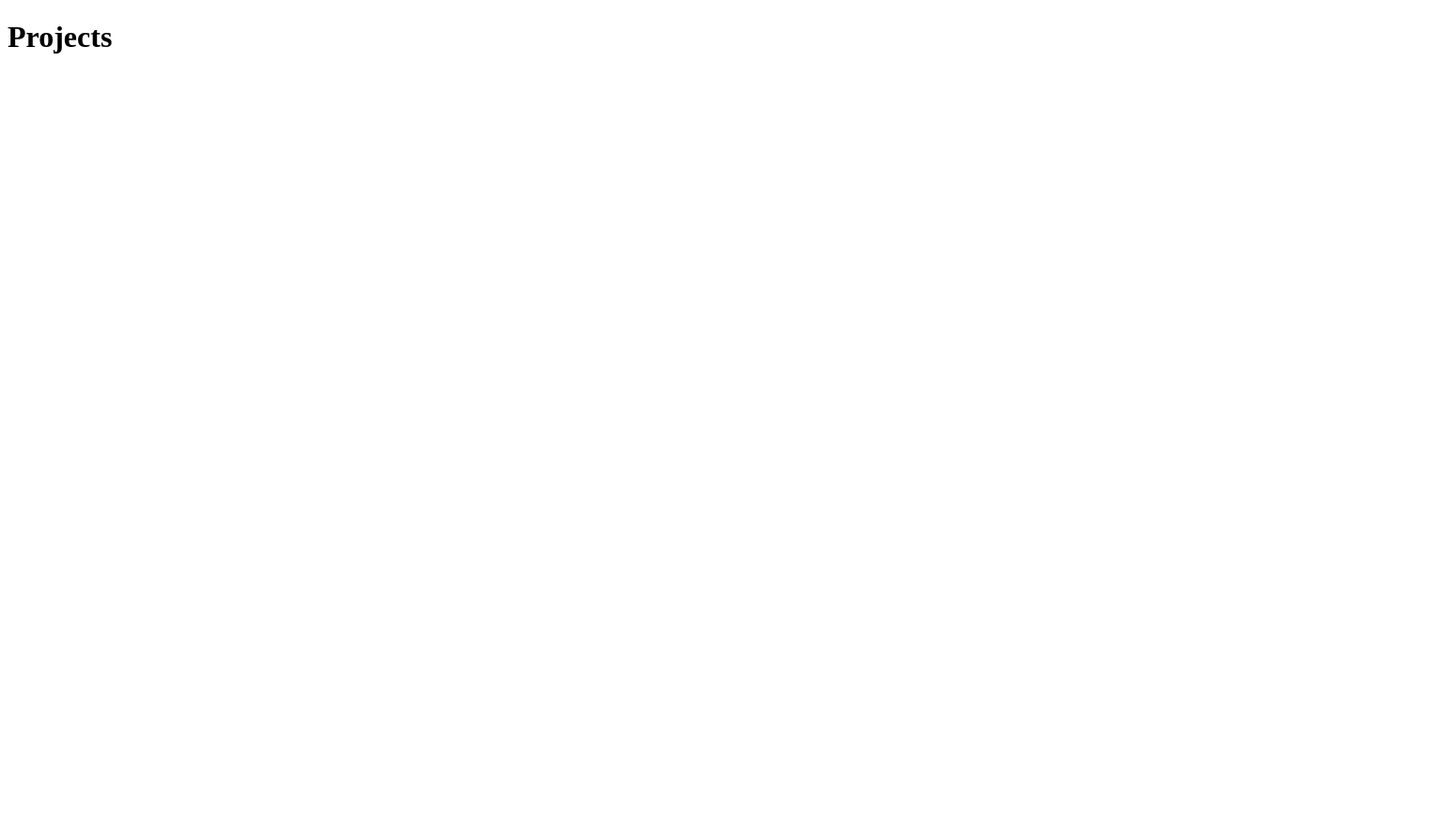
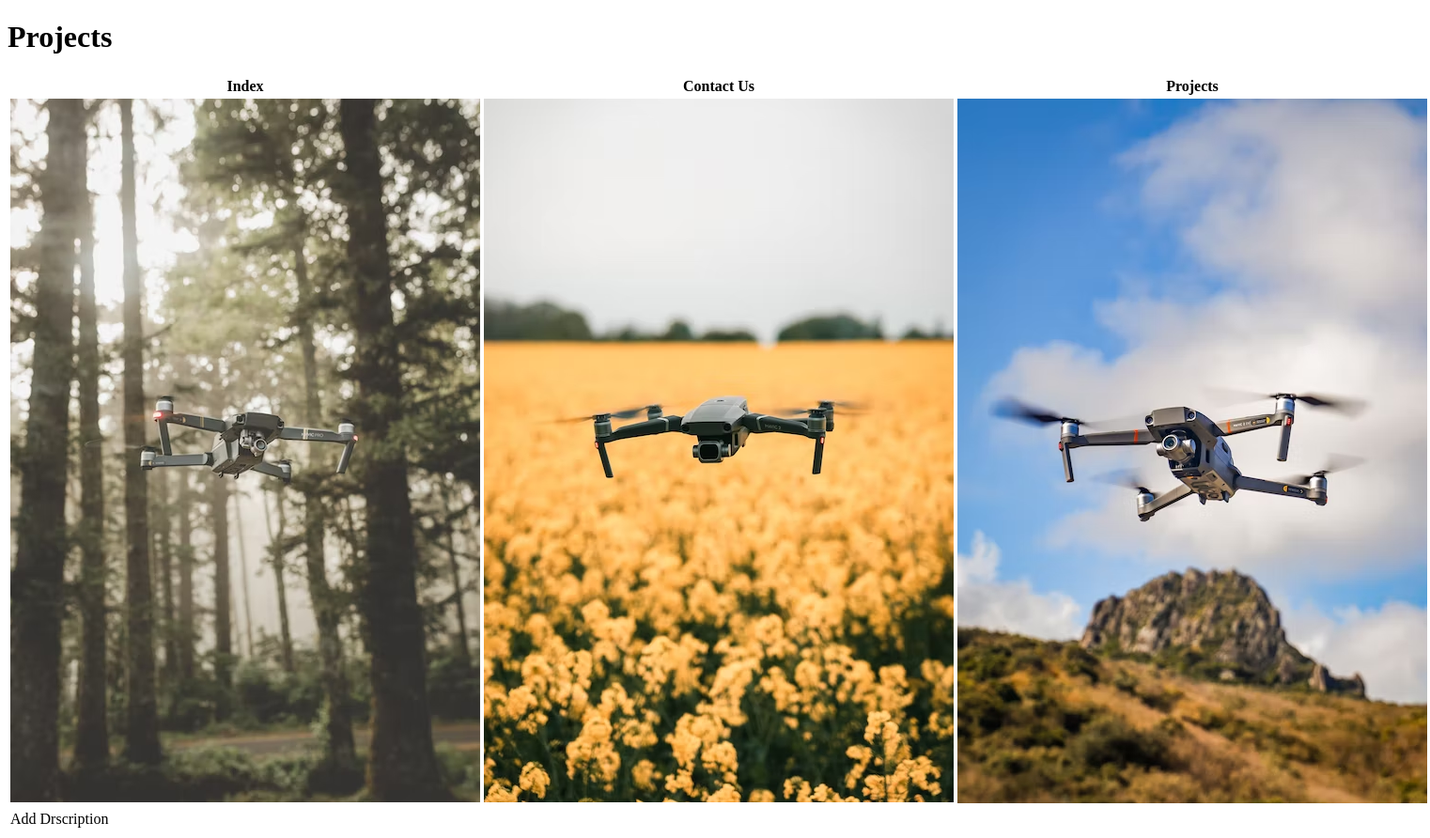
Before and after one commit to DevJambo/portfolio, a plain HTML site: page pages/projects.html in a window 1280 px wide. Shown: the whole page at 94% size, 1522 px wide, since content can reach past the window. Before the commit the page ends 800 px from the top, so only its background shows below. Drawn offline with Linux system fonts and the light colour scheme.

Commit message:
created table, added images, added thead, tbody and tfoot

```diff
--- a/pages/projects.html
+++ b/pages/projects.html
@@ -5,5 +5,34 @@
     <h1>Projects</h1>
     </head>
     <body>
+        <section>
+            <table>
+                <thead>
+                    <tr>
+                        <th>Index</th>
+                        <th>Contact Us</th>
+                        <th>Projects</th>
+                    </tr>
+                </thead>
+                <tbody>
+                    <tr>
+                        <td>
+                            <img src="../images/adventuredrone6.jpg" alt="Adventure drone!">
+                        </td>
+                        <td>
+                            <img src="../images/adventuredrone2.jpg" alt="More Adventure drone!">
+                        </td>
+                        <td>
+                            <img src="../images/adventuredrone3.jpg" alt="Even More Adventure drone!">
+                        </td>
+                    </tr>
+                </tbody>
+                <tfoot>
+                    <tr>
+                        <td colspan="3">Add Drscription</td>
+                    </tr>
+                </tfoot>
+            </table>
+        </section>
     </body>
 </html>
```
Also changed, not shown: images/adventuredrone1.jpg (added), images/adventuredrone2.jpg (added), images/adventuredrone3.jpg (added), images/adventuredrone4.jpg (added), images/adventuredrone5.jpg (added), images/adventuredrone6.jpg (added).
